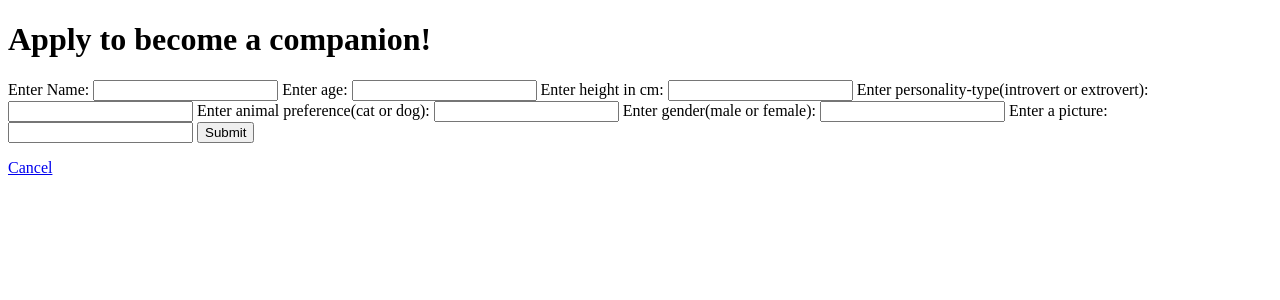
After one commit to a-s-o-m/dec0ders, a Flask app: page /new_companion in a window 1280 px wide. The commit adds this page. Shown: the top 300 px of the page. Run offline with Flask 2, Linux system fonts and the light colour scheme; some libraries are stand-ins or nearby versions.

Commit message:
Added a new_companion feature where users can register to be a companion

```diff
--- a/app.py
+++ b/app.py
@@ -96,7 +96,7 @@ def login():
 @app.route('/browsing')
 def browsing():
     #collection = mongo.db.library
-    return render_template('browsing.html', companions = companions)
+    return render_template('browsing.html', companions = companions, new_user = new_user)
 
 #static route
 @app.route('/<path:path>')
@@ -105,8 +105,31 @@ def get_dir(path):
     #print("Hey now, your ", path)
     return render_template(path)
 
+# new companion route
+@app.route('/new_companion', methods = ['GET', 'POST'])
+def new_book():
+    if request.method == "GET":
+        #render the form, with the companion list to populate the dropdown menu
+        return render_template('new_companion.html', companions = companions)
+    else:
+        #assign form data to variables
+        name = request.form['name']
+        age = request.form['age']
+        height = request.form['height']
+        type = request.form['type']
+        animal = request.form['animal']
+        gender = request.form['gender']
+        pic = request.form['pic']
 
+        #retrieve username from session data if present
+        if session:
+            user = session['username']
+        else:
+            user = None
 
+        #insert an entry to the database using the variables declared above
+        companions.append({"name":name, "age":age, "height":height, "type": type, "animal": animal, "gender": gender, "pic": pic})
+    return redirect('/')
 # Adding function to run Flask by running current .py file
 if __name__=='__main__':
     app.run(debug=True)
--- a/templates/browsing.html
+++ b/templates/browsing.html
@@ -27,7 +27,7 @@
 
                 <container class="nav-right-block">
                     <h2>
-                        <a class="nav-caption" href="/browsing">browse</a>
+                        <a class="nav-caption" href="/new_companion">Register</a>
                     </h2>
                     <h2>
                         {% if new_user %}
@@ -49,7 +49,7 @@
                                 <div class="card-body">
                                     <h5 class="card-title">Companion Name: {{companion.name}}</h5>
                                     <p class="card-text">Age: {{companion.age}}</p>
-                                    <p class="card-text">Height: {{companion.height}}</p>
+                                    <p class="card-text">Height: {{companion.height}} cm</p>
                                     <p class="card-text">Type: {{companion.type}}</p>
                                     <p class="card-text">Animal: {{companion.animal}}</p>
                                     <p class="card-text">Gender: {{companion.gender}}</p>
--- /dev/null
+++ b/templates/new_companion.html
@@ -0,0 +1,39 @@
+<!DOCTYPE html>
+
+<html>
+    <head>
+        <title>Apply to become a companion!</title>
+    </head>
+    <body>
+        <h1>Apply to become a companion!</h1>
+        <form method="post" action="/new_companion">
+            <label for="name">Enter Name:</label>
+            <input type="text" name="name" value="">
+
+            <label for="age">Enter age:</label>
+            <input type="number" name="age" value="">
+
+            <label for="height">Enter height in cm:</label>
+            <input type="number" name="height" value="">
+
+            <label for="type">Enter personality-type(introvert or extrovert):</label>
+            <input type="text" name="type" value="">
+
+            <label for="animal">Enter animal preference(cat or dog):</label>
+            <input type="text" name="animal" value="">
+
+            <label for="gender">Enter gender(male or female):</label>
+            <input type="text" name="gender" value="">
+
+            <label for="pic">Enter a picture:</label>
+            <input type="text" name="pic" value="">
+
+            <input type="submit" value="Submit">
+        </form>
+        <p><a href="/">Cancel</a></p>
+        {% if session %}
+          <p>Logged in as {{ session['username'] }}</p>
+        {% endif %}
+
+    </body>
+</html>
```
